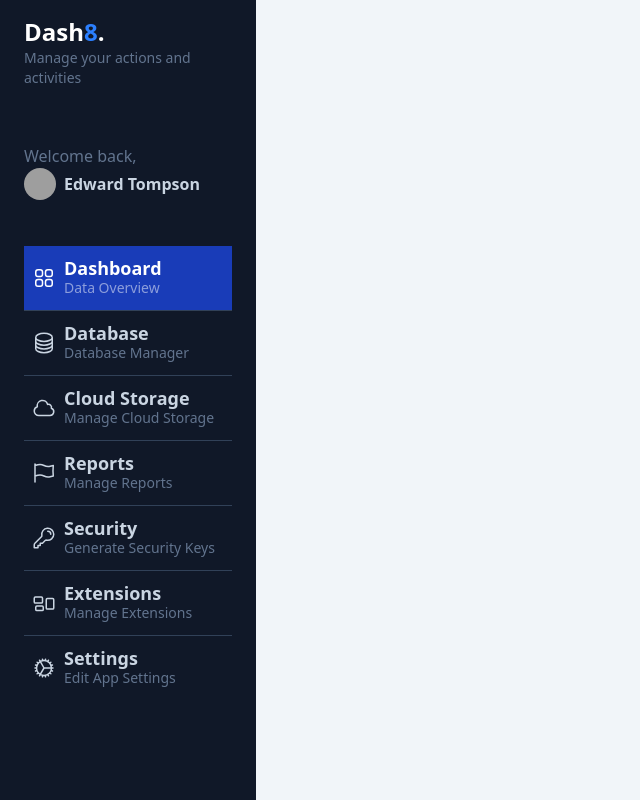
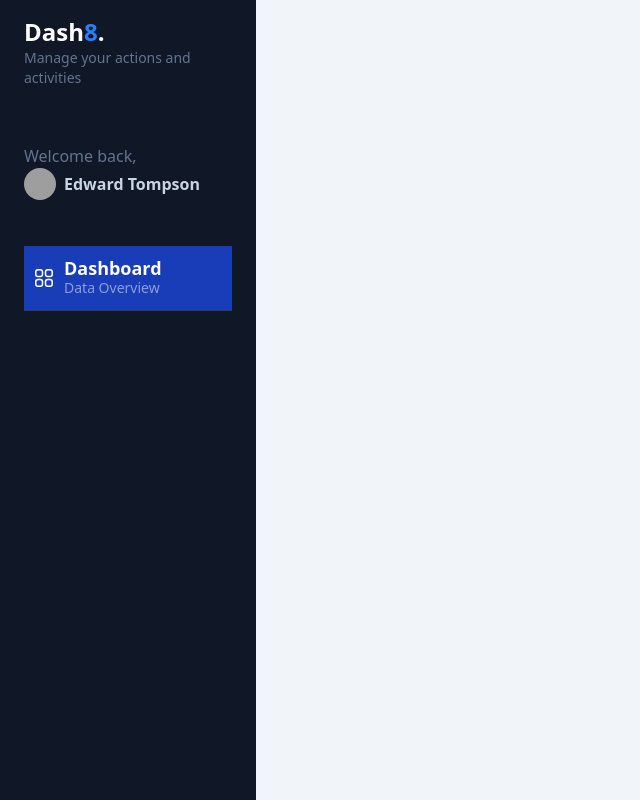
Before and after one commit to GuidoFC/NeverLate, an Angular app: page / in a window 1280 px wide. Shown: the whole page, without its empty margins (0-640 px from the left). Built offline with nearby package versions, Linux system fonts and the light colour scheme; grey boxes are pictures that could not be loaded.

Commit message:
borro las etiquetas de ancla <a>

```diff
--- a/src/app/dashboard/components/dashboard-side-menu/dashboard-side-menu.html
+++ b/src/app/dashboard/components/dashboard-side-menu/dashboard-side-menu.html
@@ -29,72 +29,7 @@
             <span class="text-sm text-white/50 hidden md:block">Data Overview</span>
           </div>
         </a>
-        <a href="#" class="w-full px-2 inline-flex space-x-2 items-center border-b border-slate-700 py-3 hover:bg-white/5 transition ease-linear duration-150">
-          <div>
-            <svg xmlns="http://www.w3.org/2000/svg" fill="none" viewBox="0 0 24 24" stroke-width="1.5" stroke="currentColor" class="w-6 h-6">
-              <path stroke-linecap="round" stroke-linejoin="round" d="M20.25 6.375c0 2.278-3.694 4.125-8.25 4.125S3.75 8.653 3.75 6.375m16.5 0c0-2.278-3.694-4.125-8.25-4.125S3.75 4.097 3.75 6.375m16.5 0v11.25c0 2.278-3.694 4.125-8.25 4.125s-8.25-1.847-8.25-4.125V6.375m16.5 0v3.75m-16.5-3.75v3.75m16.5 0v3.75C20.25 16.153 16.556 18 12 18s-8.25-1.847-8.25-4.125v-3.75m16.5 0c0 2.278-3.694 4.125-8.25 4.125s-8.25-1.847-8.25-4.125" />
-            </svg>
-          </div>
-          <div class="flex flex-col">
-            <span class="text-lg text-slate-300 font-bold leading-5">Database</span>
-            <span class="text-sm text-slate-500 hidden md:block">Database Manager</span>
-          </div>
-        </a>
-        <a href="#" class="w-full px-2 inline-flex space-x-2 items-center border-b border-slate-700 py-3 hover:bg-white/5 transition ease-linear duration-150">
-          <div>
-            <svg xmlns="http://www.w3.org/2000/svg" fill="none" viewBox="0 0 24 24" stroke-width="1.5" stroke="currentColor" class="w-6 h-6">
-              <path stroke-linecap="round" stroke-linejoin="round" d="M2.25 15a4.5 4.5 0 004.5 4.5H18a3.75 3.75 0 001.332-7.257 3 3 0 00-3.758-3.848 5.25 5.25 0 00-10.233 2.33A4.502 4.502 0 002.25 15z" />
-            </svg>
-          </div>
-          <div class="flex flex-col">
-            <span class="text-lg text-slate-300 font-bold leading-5">Cloud Storage</span>
-            <span class="text-sm text-slate-500 hidden md:block">Manage Cloud Storage</span>
-          </div>
-        </a>
-        <a href="#" class="w-full px-2 inline-flex space-x-2 items-center border-b border-slate-700 py-3 hover:bg-white/5 transition ease-linear duration-150">
-          <div>
-            <svg xmlns="http://www.w3.org/2000/svg" fill="none" viewBox="0 0 24 24" stroke-width="1.5" stroke="currentColor" class="w-6 h-6">
-              <path stroke-linecap="round" stroke-linejoin="round" d="M3 3v1.5M3 21v-6m0 0l2.77-.693a9 9 0 016.208.682l.108.054a9 9 0 006.086.71l3.114-.732a48.524 48.524 0 01-.005-10.499l-3.11.732a9 9 0 01-6.085-.711l-.108-.054a9 9 0 00-6.208-.682L3 4.5M3 15V4.5" />
-            </svg>
-          </div>
-          <div class="flex flex-col">
-            <span class="text-lg text-slate-300 font-bold leading-5">Reports</span>
-            <span class="text-sm text-slate-500 hidden md:block">Manage Reports</span>
-          </div>
-        </a>
-        <a href="#" class="w-full px-2 inline-flex space-x-2 items-center border-b border-slate-700 py-3 hover:bg-white/5 transition ease-linear duration-150">
-          <div>
-            <svg xmlns="http://www.w3.org/2000/svg" fill="none" viewBox="0 0 24 24" stroke-width="1.5" stroke="currentColor" class="w-6 h-6">
-              <path stroke-linecap="round" stroke-linejoin="round" d="M15.75 5.25a3 3 0 013 3m3 0a6 6 0 01-7.029 5.912c-.563-.097-1.159.026-1.563.43L10.5 17.25H8.25v2.25H6v2.25H2.25v-2.818c0-.597.237-1.17.659-1.591l6.499-6.499c.404-.404.527-1 .43-1.563A6 6 0 1121.75 8.25z" />
-            </svg>
-          </div>
-          <div class="flex flex-col">
-            <span class="text-lg text-slate-300 font-bold leading-5">Security</span>
-            <span class="text-sm text-slate-500 hidden md:block">Generate Security Keys</span>
-          </div>
-        </a>
-        <a href="#" class="w-full px-2 inline-flex space-x-2 items-center border-b border-slate-700 py-3 hover:bg-white/5 transition ease-linear duration-150">
-          <div>
-            <svg xmlns="http://www.w3.org/2000/svg" fill="none" viewBox="0 0 24 24" stroke-width="1.5" stroke="currentColor" class="w-6 h-6">
-              <path stroke-linecap="round" stroke-linejoin="round" d="M2.25 7.125C2.25 6.504 2.754 6 3.375 6h6c.621 0 1.125.504 1.125 1.125v3.75c0 .621-.504 1.125-1.125 1.125h-6a1.125 1.125 0 01-1.125-1.125v-3.75zM14.25 8.625c0-.621.504-1.125 1.125-1.125h5.25c.621 0 1.125.504 1.125 1.125v8.25c0 .621-.504 1.125-1.125 1.125h-5.25a1.125 1.125 0 01-1.125-1.125v-8.25zM3.75 16.125c0-.621.504-1.125 1.125-1.125h5.25c.621 0 1.125.504 1.125 1.125v2.25c0 .621-.504 1.125-1.125 1.125h-5.25a1.125 1.125 0 01-1.125-1.125v-2.25z" />
-            </svg>
-          </div>
-          <div class="flex flex-col">
-            <span class="text-lg text-slate-300 font-bold leading-5">Extensions</span>
-            <span class="text-sm text-slate-500 hidden md:block">Manage Extensions</span>
-          </div>
-        </a>
-        <a href="#" class="w-full px-2 inline-flex space-x-2 items-center py-3 hover:bg-white/5 transition ease-linear duration-150">
-          <div>
-            <svg xmlns="http://www.w3.org/2000/svg" fill="none" viewBox="0 0 24 24" stroke-width="1.5" stroke="currentColor" class="w-6 h-6">
-              <path stroke-linecap="round" stroke-linejoin="round" d="M4.5 12a7.5 7.5 0 0015 0m-15 0a7.5 7.5 0 1115 0m-15 0H3m16.5 0H21m-1.5 0H12m-8.457 3.077l1.41-.513m14.095-5.13l1.41-.513M5.106 17.785l1.15-.964m11.49-9.642l1.149-.964M7.501 19.795l.75-1.3m7.5-12.99l.75-1.3m-6.063 16.658l.26-1.477m2.605-14.772l.26-1.477m0 17.726l-.26-1.477M10.698 4.614l-.26-1.477M16.5 19.794l-.75-1.299M7.5 4.205L12 12m6.894 5.785l-1.149-.964M6.256 7.178l-1.15-.964m15.352 8.864l-1.41-.513M4.954 9.435l-1.41-.514M12.002 12l-3.75 6.495" />
-            </svg>
-          </div>
-          <div class="flex flex-col">
-            <span class="text-lg text-slate-300 font-bold leading-5">Settings</span>
-            <span class="text-sm text-slate-500 hidden md:block">Edit App Settings</span>
-          </div>
-        </a>
+
 
       </div>
     </div>
```
